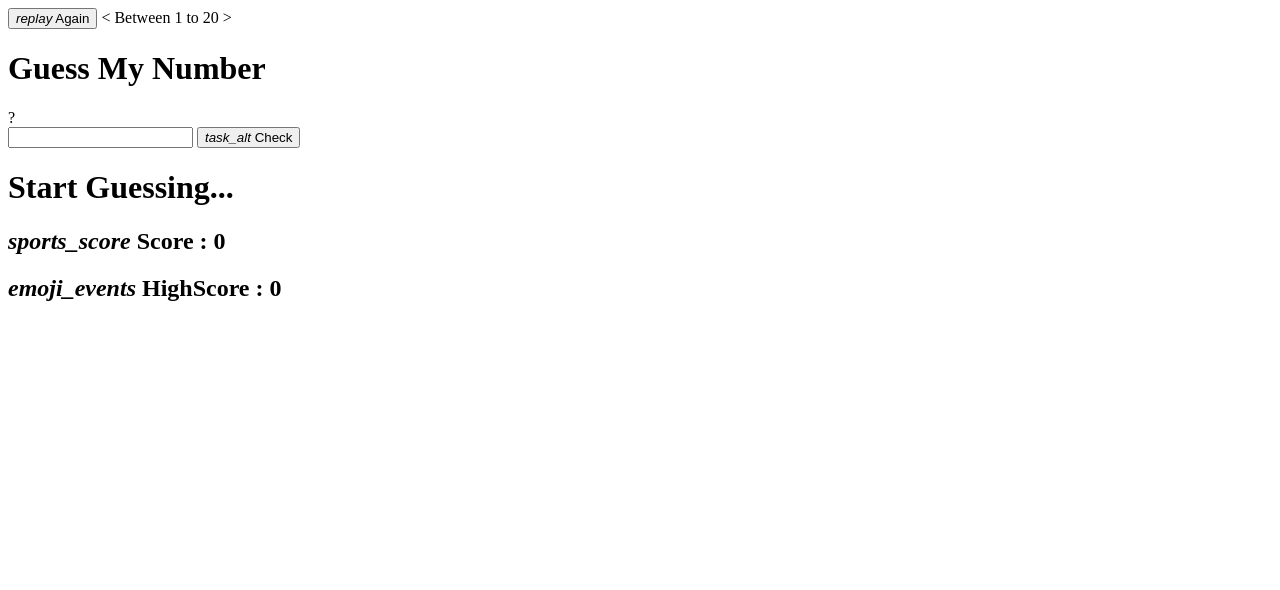
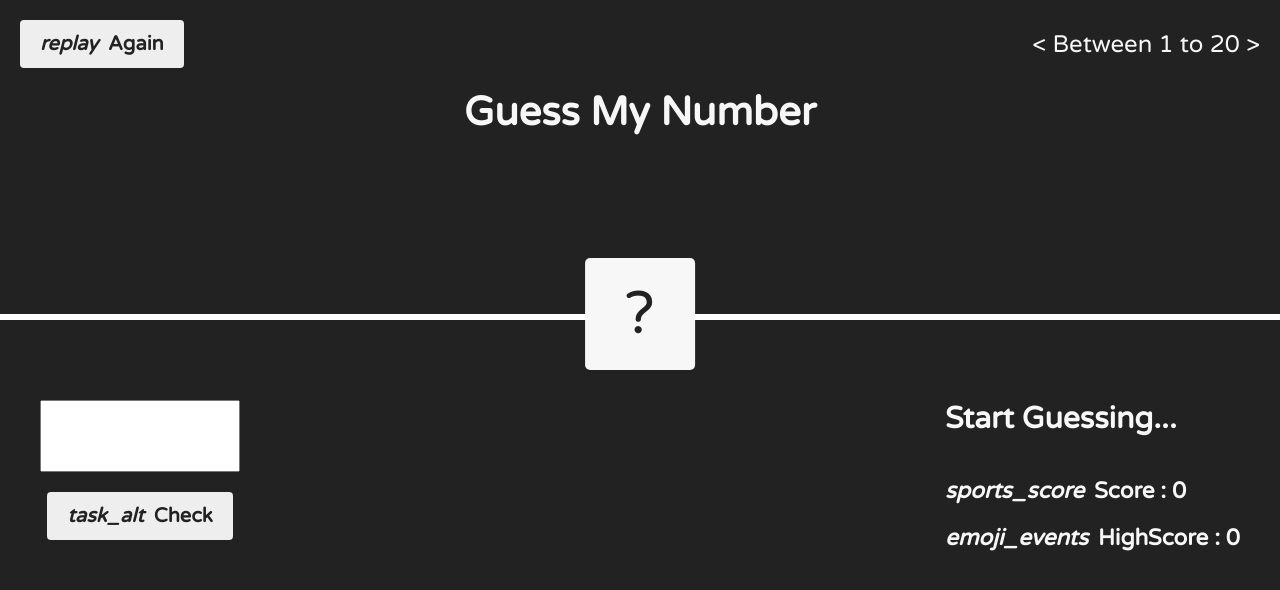
Before and after one commit to mahimaraghu/mahimaraghu.github.io, a website: page projects/Guess-My-Number/index.html in a window 1280 px wide. Drawn offline with Linux system fonts and the light colour scheme; some icons are missing.

Commit message:
css link

```diff
--- a/projects/Guess-My-Number/index.html
+++ b/projects/Guess-My-Number/index.html
@@ -1,12 +1,14 @@
 <!DOCTYPE html>
 <html lang="en">
+
 <head>
     <meta charset="UTF-8">
     <meta name="viewport" content="width=device-width, initial-scale=1.0">
     <title>Game</title>
     <link rel="stylesheet" href="https://cdn.jsdelivr.net/gh/sarojkumar007/m-icons/dist/m-icons-round.min.css">
-	<link rel="stylesheet" href="style2.css">
+    <link rel="stylesheet" href="style.css">
 </head>
+
 <body>
     <header>
         <div class="top">
@@ -24,7 +26,7 @@
     </header>
     <main>
         <form action="#" class="left1">
-			<input type="number" name="num" id="num" class= "guess">
+            <input type="number" name="num" id="num" class="guess">
             <button class="btn check" type="submit">
 				<i class="m-icon-round">task_alt</i> Check
 			</button>
@@ -35,13 +37,12 @@
                 <h1 class="message">
                     Start Guessing...</h1>
                 <h2 class="score">
-				<i class="m-icon-round">sports_score</i>
-			Score : 0</h2>
+                    <i class="m-icon-round">sports_score</i> Score : 0</h2>
                 <h2 class="highscore">
-			<i class="m-icon-round">emoji_events</i>
-		HighScore : 0</h2>
+                    <i class="m-icon-round">emoji_events</i> HighScore : 0</h2>
             </div>
         </div>
     </main>
 </body>
+
 </html>
```
Lines whose indentation alone changed are shown as unchanged.
